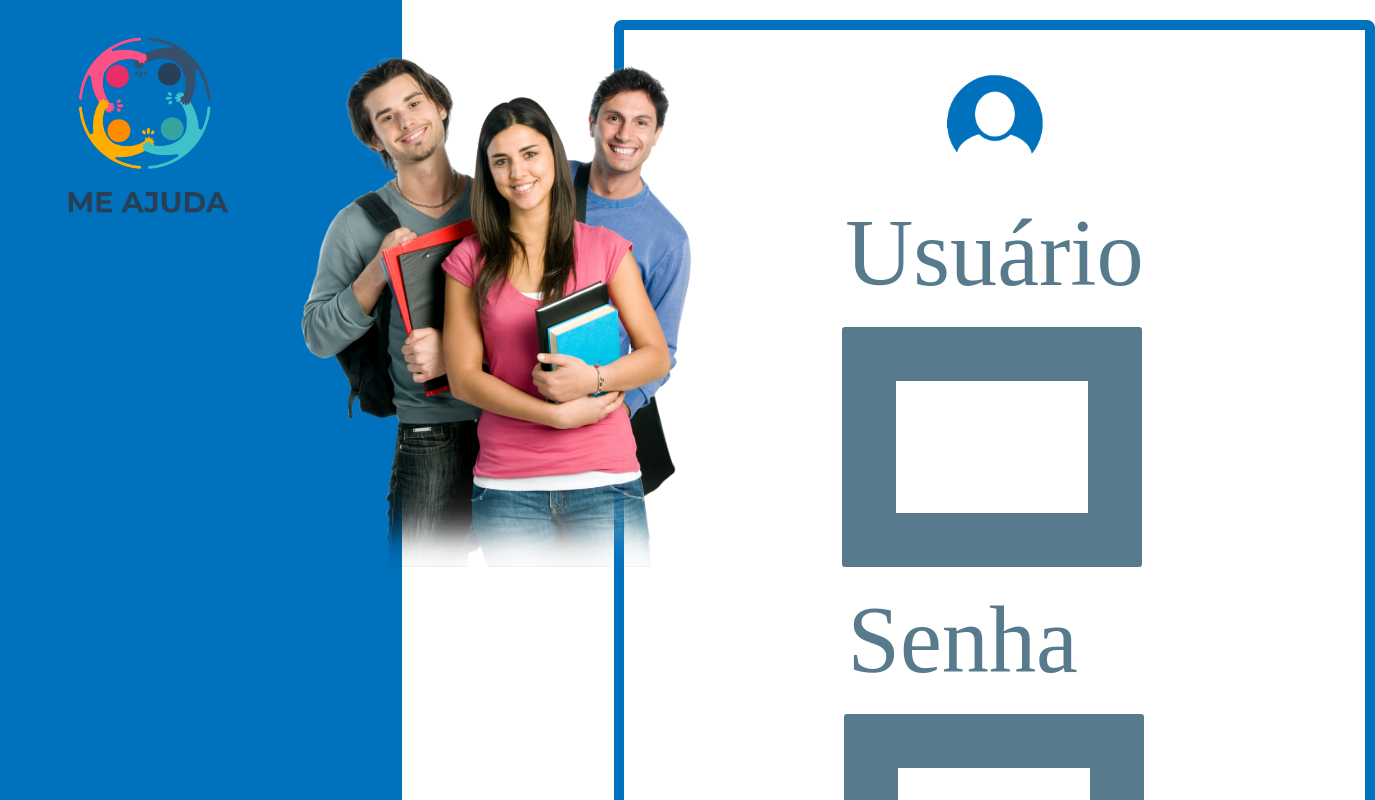
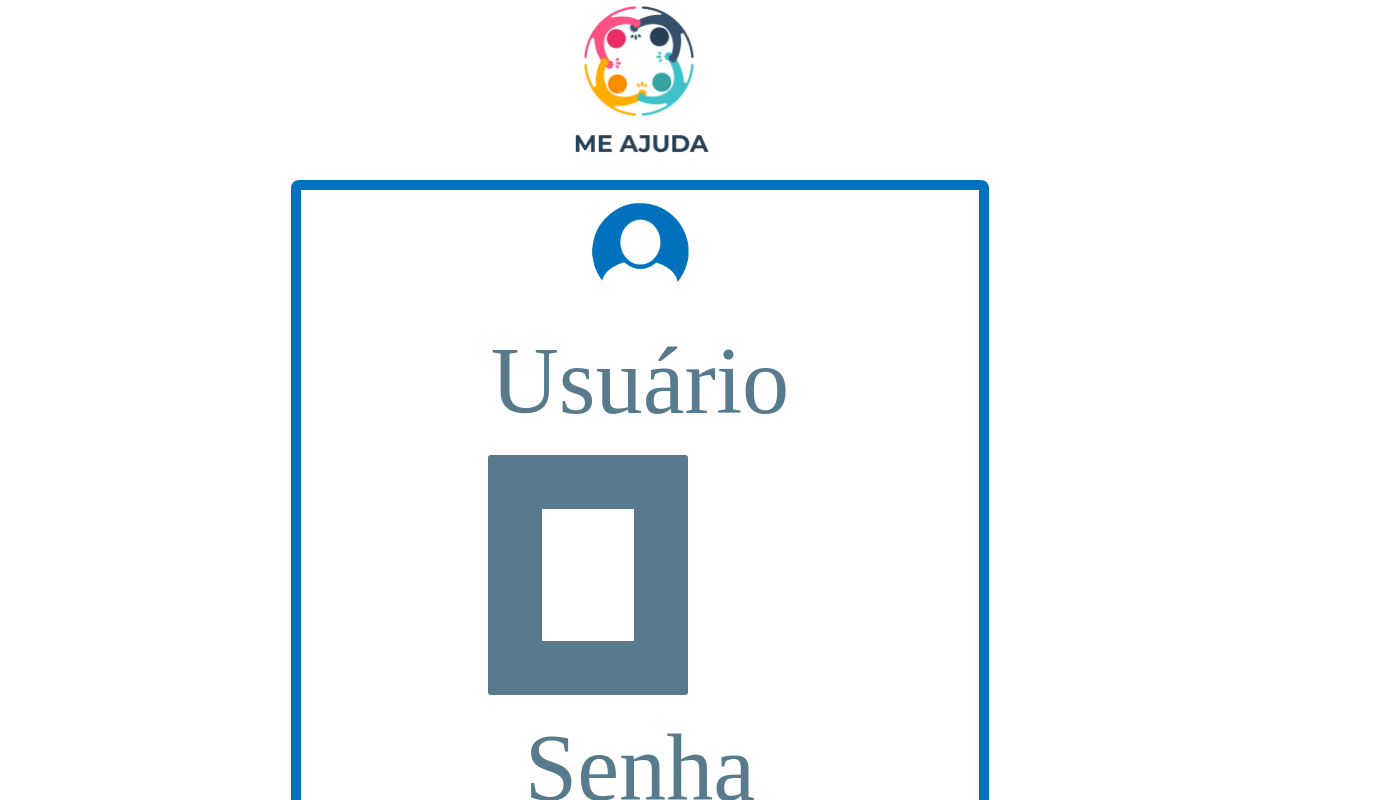
Before and after one commit to wallacevff/projeto-final-frontend, a Next.js app: page /login in a window 1280 px wide. Shown: the top 800 px of the page, 1375 px wide, since content can reach past the window. Built offline with nearby package versions, Linux system fonts and the light colour scheme; a web font is replaced by a local one.

Commit message:
Alteração Logo e Navbar Color

```diff
--- a/src/components/Layout/index.tsx
+++ b/src/components/Layout/index.tsx
@@ -28,7 +28,7 @@ const Layout = (props: any) => {
     return (
         <div className={LayoutCSS.Layout}>
             <div>
-                <Navbar logo=<Logo /> itens={[
+                <Navbar logo=<Logo navBar/> itens={[
                     { title: "Home", url: "/" },
                     { title: "Meus cursos", url: "/curso" },
                 ]}
--- a/src/components/Logo/index.tsx
+++ b/src/components/Logo/index.tsx
@@ -1,7 +1,8 @@
 import Image from "next/image";
 import LogoCSS from "@/components/Logo/Logo.module.css";
 const Logo = (props: any) => {
-    const logo = "/images/logoMeAjuda.png";
+    let logo = "/images/logoMeAjuda.png";
+    if(typeof(props.navBar) !== "undefined") logo = "/images/logoMeAjuda2.png";
     return (
         <img className={LogoCSS.Logo + " " + props.className}
             title="Logo"
--- a/src/components/Navbar/Navbar.module.css
+++ b/src/components/Navbar/Navbar.module.css
@@ -4,7 +4,7 @@
     /* justify-content: space-between; */
     align-items: center;
     width: -webkit-fill-available;
-    background: #211C6A;
+    background: #0071BD;
     color: #FFF6E9;
     height: 3.5rem;
 
--- a/src/pages/login/Login.module.css
+++ b/src/pages/login/Login.module.css
@@ -160,7 +160,7 @@
     visibility: hidden;
 }
 
-@media screen and (max-width: 1024px) {
+@media screen and (max-width: 1421px) {
     .Estudantes {
         visibility: hidden;
         width: 0;
@@ -225,7 +225,7 @@
         align-content: center;
         justify-content: center;
         min-height: 100px;
-        min-width: 60px;
+        min-width: 40px;
         max-width: fit-content;
         max-height: fit-content;
         /* padding: 20px; */
@@ -233,5 +233,15 @@
         /* border-radius: 2%; */
     }
 
+    .LoginForm input {
+        border-style: solid;
+        border-color: #577B8D;
+        border-width: 1cap;
+        padding: 3px;
+        border-radius: 3px;
+        width: 200px;
+        font-size: 8cap;
+    }
+
 
 }
```
Also changed, not shown: public/images/logoMeajuda2.png (added).
